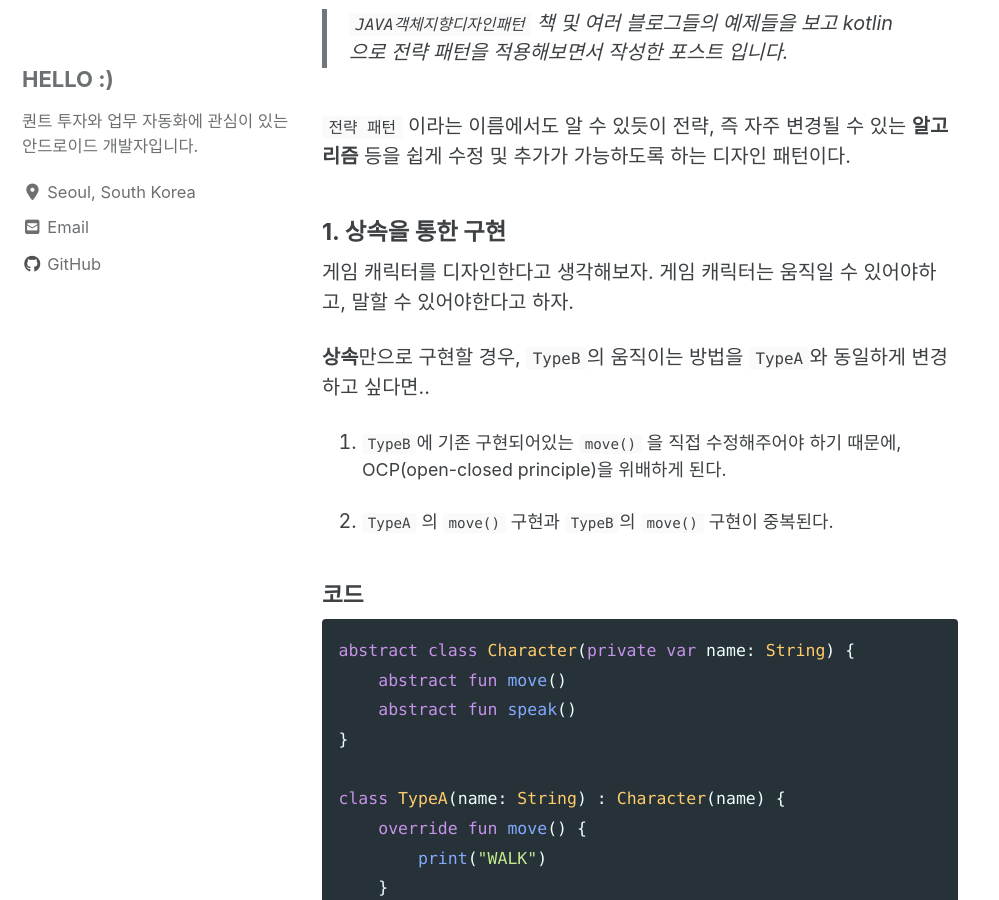
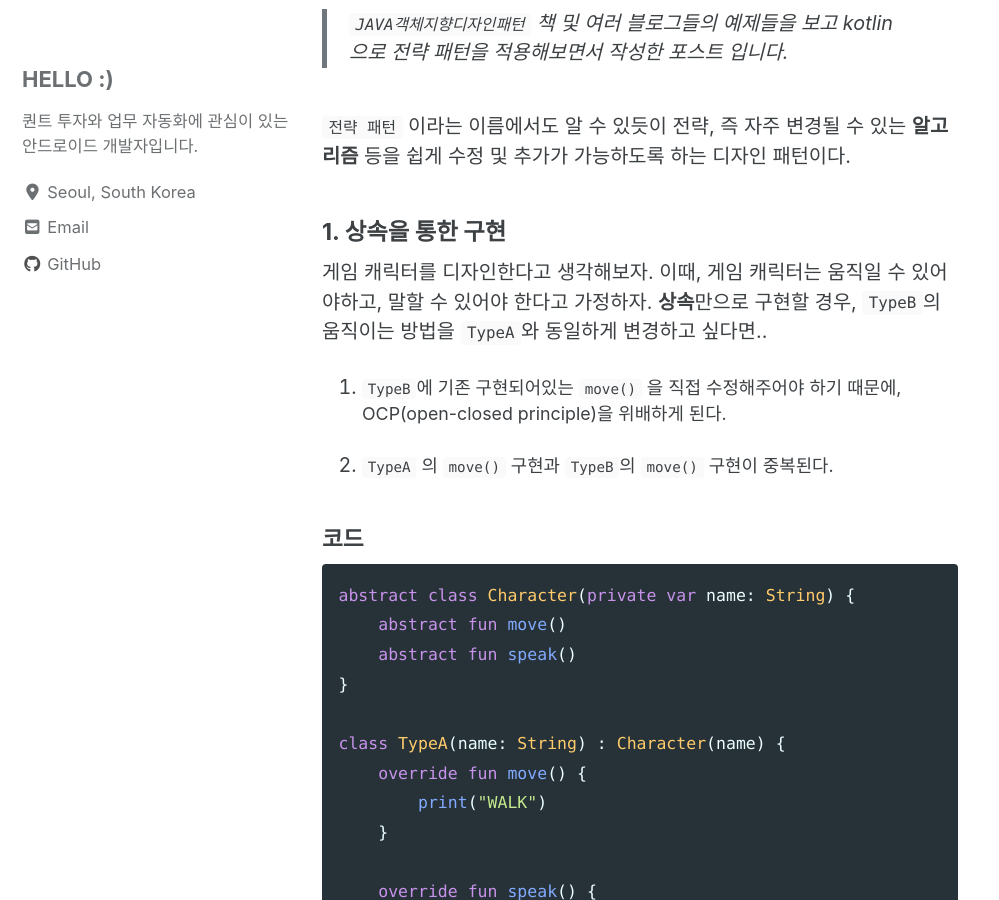
Before and after one commit to dev-eunji/dev-eunji.github.io, a Jekyll site: the page built from _posts/cs/2021-01-29-strategy-pattern.md, in a window 1280 px wide and 900 px high, scrolled down 335 px. Shown: the whole window, without its empty margins (0-999 px from the left). Built offline with Jekyll 4.4.1, drawn with Linux system fonts in a browser that asks for light colours; cached includes are drawn as plain includes; nearby versions of some CDN libraries; comment, search, counter and statistics services are not loaded.

Commit message:
post: 수정

```diff
--- a/_posts/cs/2021-01-29-strategy-pattern.md
+++ b/_posts/cs/2021-01-29-strategy-pattern.md
@@ -14,8 +14,7 @@ comments: true
 
 #### 1. 상속을 통한 구현
 
-게임 캐릭터를 디자인한다고 생각해보자. 게임 캐릭터는 움직일 수 있어야하고, 말할 수 있어야한다고 하자.
-
+게임 캐릭터를 디자인한다고 생각해보자. 이때, 게임 캐릭터는 움직일 수 있어야하고, 말할 수 있어야 한다고 가정하자.
 **상속**만으로 구현할 경우, `TypeB`의 움직이는 방법을 `TypeA`와 동일하게 변경하고 싶다면..
 
 1. `TypeB`에 기존 구현되어있는 `move()` 을 직접 수정해주어야 하기 때문에, OCP(open-closed principle)을 위배하게 된다.
```
Also changed, not shown: _posts/android/2021-02-01-android-databinding.md (+2 -0 lines).
